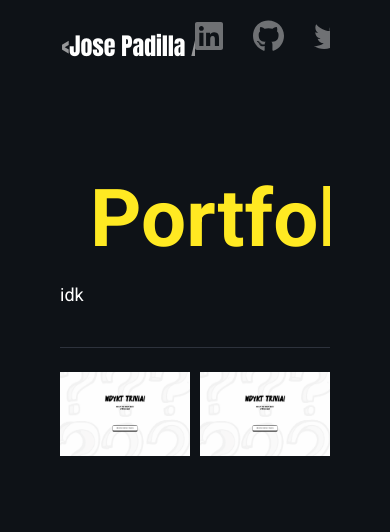
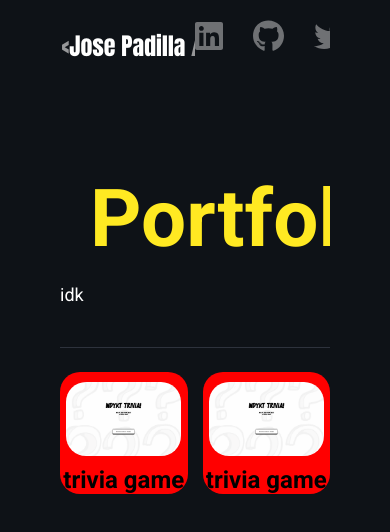
Before and after one commit to JpadillaCoding/Personal-Website, a Next.js app: page /portfolio in a window 390 px wide. Shown: the top 532 px of the page. Built offline with nearby package versions, Linux system fonts and the light colour scheme.

Commit message:
feat: portfolio card outter container is now responsive with inner container

```diff
--- a/app/components/portfolio Items/page.module.css
+++ b/app/components/portfolio Items/page.module.css
@@ -1,18 +1,16 @@
 .outer_wrapper {
   background-color: red;
-  border-color: blue;
-  border-width: 1px;
   width: 100%;
   height: 100%;
   display: flex;
+  flex-direction: column;
   align-items: center;
-  justify-content: center;
-
+  border-radius: 20px;
 }
-
 .inner_wrapper {
-    position: relative;
-    width: 100%;
-    max-width: 400px; /* possibly remove if causing siing issues on biger screens*/
-    aspect-ratio: 70/45;
+  position: relative;
+  width: 90%;
+  aspect-ratio: 70/45;
+  border-radius: 20px;
+  margin: 10px;
 }
--- a/app/components/portfolio Items/portfolio_items.tsx
+++ b/app/components/portfolio Items/portfolio_items.tsx
@@ -1,20 +1,18 @@
 import React from "react";
 import styles from "./page.module.css";
 import Image from "next/image";
-import { relative } from "path";
 
-
-export default function PortfolioItem(props:any) {
-    const description:string = props.description
-    const image:string = props.src
-    const alt:string = props.alt
+export default function PortfolioItem(props: any) {
+  const description: string = props.description;
+  const image: string = props.src;
+  const alt: string = props.alt;
 
   return (
     <div className={styles.outer_wrapper}>
-        <div className={styles.inner_wrapper}>
-            <Image fill src={image} alt={alt}/>
-            <h2>{description}</h2>
-        </div>
+      <div className={styles.inner_wrapper}>
+          <Image fill src={image} alt={alt} />
+      </div>
+        <h2>{description}</h2>
     </div>
   );
 }
--- a/app/portfolio/page.module.css
+++ b/app/portfolio/page.module.css
@@ -2,7 +2,7 @@
     display: grid;
     grid-template-columns: repeat(2, 1fr);
     grid-template-rows: auto;
-    gap: 10px;
+    gap: 15px;
     width: 100%;
     height: 100%;
 }
```
